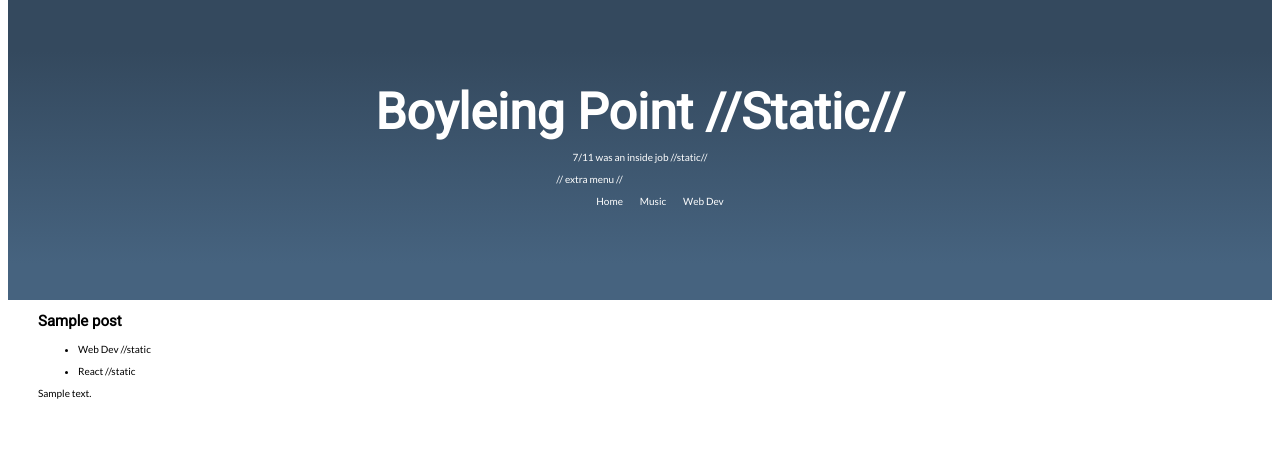
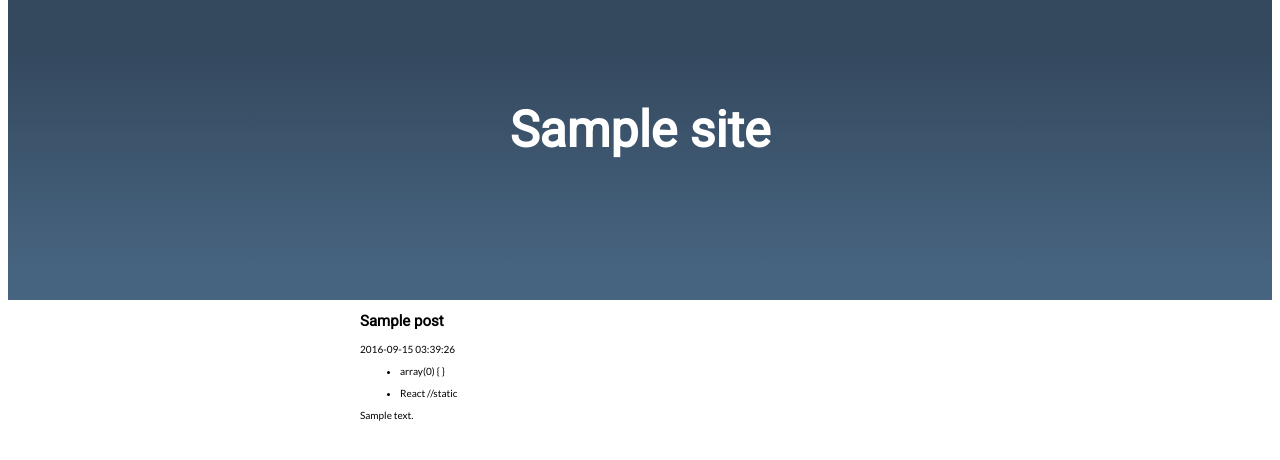
Before and after one commit to 3stacks/lukeboyle.com, a WordPress theme: template web/app/themes/lukeboyle/home.php in a window 1280 px wide. Shown: the part 68-528 px from the top of the page. Run offline with PHP 8.4 and a stand-in for WordPress, Linux system fonts and the light colour scheme; the site name, menu and one post (Sample post) are stand-ins, and other content is empty; style sheets or scripts are compiled from the project's sources; some libraries are stand-ins or nearby versions.

Commit message:
feat: markup the blog page

```diff
--- a/web/app/themes/lukeboyle/home.php
+++ b/web/app/themes/lukeboyle/home.php
@@ -1,29 +1,17 @@
-<?php /* Template Name: Blog */ ?>
 <?php get_header(); ?>
     <div class="blog-header">
         <h1 class="blog-header--site-name">
-           Boyleing Point //Static//
+           <?php bloginfo('name'); ?>
         </h1>
-        <p>
-            7/11 was an inside job //static//
+        <p class="blog-header--description">
+            <?php bloginfo('description'); ?>
         </p>
-        <div class="blog-header--menu">
-            // extra menu //
-            <ul>
-                <li>
-                    Home
-                </li>
-                <li>
-                    Music
-                </li>
-                <li>
-                    Web Dev
-                </li>
-            </ul>
-        </div>
+        <ul class="blog-header--menu">
+            <?php wp_list_categories(array('title_li' => '')) ?>
+        </ul>
     </div>
     <main id="main" class="site-main">
-        <div class="max-width-container">
+        <div class="max-width-container blog">
             <?php while ( have_posts() ) : the_post(); ?>
                 <article class="blog-post">
                     <header>
@@ -31,10 +19,10 @@
                             <?php echo the_title(); ?>
                         </h1>
                         <div class="blog-post--meta">
-                            <time datetime=""></time>
+                            <time datetime=""><?php echo $post->post_date ?></time>
                             <ul class="blog-post--meta--categories">
                                 <li>
-                                    Web Dev //static
+                                    <?php var_dump(wp_get_post_categories($post->ID)); ?>
                                 </li>
                             </ul>
                             <ul class="blog-post--meta--tags">
--- a/web/app/themes/lukeboyle/src/sass/helpers/_utilities.scss
+++ b/web/app/themes/lukeboyle/src/sass/helpers/_utilities.scss
@@ -7,4 +7,7 @@
 	max-width: 1280px;
 	padding: 0 30px;
 	margin: 0 auto;
+	&.blog {
+		max-width: 560px;
+	}
 }
```
